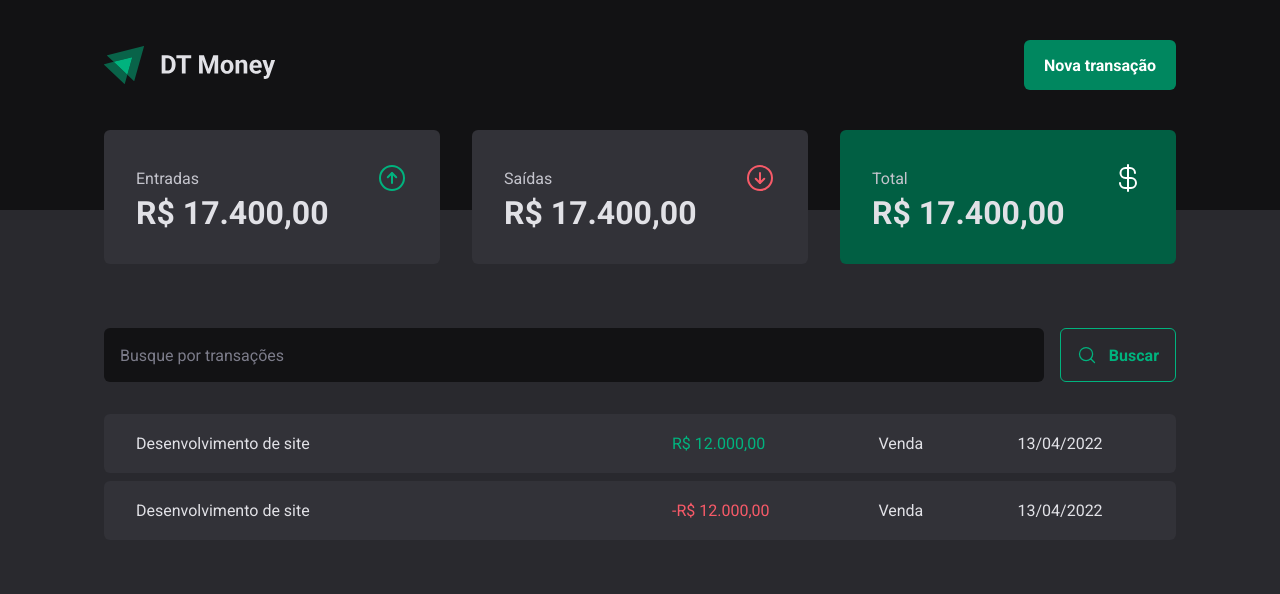
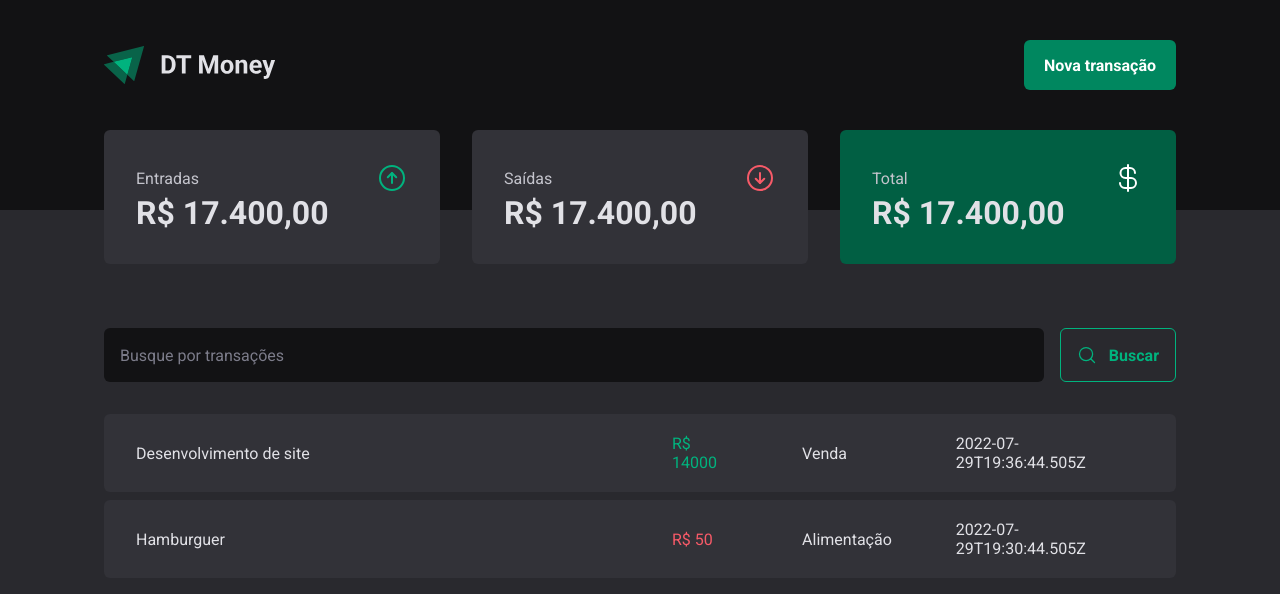
Before and after one commit to navestelar/dt-money, a React (Vite) app: page / in a window 1280 px wide. Shown: the top 594 px of the page. Built offline with nearby package versions, Linux system fonts and the light colour scheme; data requests are answered from the project's data file.

Commit message:
feat: 🎸 json-server

```diff
--- a/package.json
+++ b/package.json
@@ -5,6 +5,7 @@
   "type": "module",
   "scripts": {
     "dev": "vite",
+    "dev:server": "json-server server.json -p 3333 -w",
     "build": "tsc && vite build",
     "lint": "eslint . --ext ts,tsx --report-unused-disable-directives --max-warnings 0",
     "preview": "vite preview"
@@ -27,6 +28,7 @@
     "eslint": "^8.57.0",
     "eslint-plugin-react-hooks": "^4.6.0",
     "eslint-plugin-react-refresh": "^0.4.5",
+    "json-server": "^1.0.0-alpha.23",
     "typescript": "^5.2.2",
     "vite": "^5.1.6"
   }
--- /dev/null
+++ b/server.json
@@ -0,0 +1,20 @@
+{
+  "transactions": [
+    {
+      "id": 1,
+      "description": "Desenvolvimento de site",
+      "type": "income",
+      "category": "Venda",
+      "price": 14000,
+      "createdAt": "2022-07-29T19:36:44.505Z"
+    },
+    {
+      "id": 2,
+      "description": "Hamburguer",
+      "type": "outcome",
+      "category": "Alimentação",
+      "price": 50,
+      "createdAt": "2022-07-29T19:30:44.505Z"
+    }
+  ]
+}
--- a/src/pages/transactions/index.tsx
+++ b/src/pages/transactions/index.tsx
@@ -1,9 +1,32 @@
+import { useEffect, useState } from "react";
 import { Header } from "../../components/Header";
 import { Summary } from "../../components/Summary";
 import { SearchForm } from "./components/SearchForm";
 import { PriceHighlight, TransactionsContainer, TransactionsTable } from "./styles";
 
+interface Transaction {
+  id: number
+  description: string
+  type: 'income' | 'outcome'
+  price: number
+  category: string
+  createdAt: string
+}
+
 export function Transactions() {
+  const [transactions, setTransactions] = useState<Transaction[]>([])
+
+  async function loadTransactions() {
+    const response = await fetch("http://localhost:3333/transactions")
+    const data = await response.json()
+
+    setTransactions(data)
+  }
+
+  useEffect(() => {
+    loadTransactions()
+  }, [])
+
   return (
     <div>
       <Header />
@@ -13,26 +36,20 @@
 
         <TransactionsTable>
           <tbody>
-            <tr>
-              <td width="50%">Desenvolvimento de site</td>
-              <td>
-                <PriceHighlight variant="income">
-                  R$ 12.000,00
-                </PriceHighlight>
-              </td>
-              <td>Venda</td>
-              <td>13/04/2022</td>
-            </tr>
-            <tr>
-              <td width="50%">Desenvolvimento de site</td>
-              <td>
-                <PriceHighlight variant="outcome">
-                  -R$ 12.000,00
-                </PriceHighlight>
-              </td>
-              <td>Venda</td>
-              <td>13/04/2022</td>
-            </tr>
+            {transactions.map(transaction => {
+              return (
+                <tr key={transaction.id}>
+                  <td width="50%">{ transaction.description }</td>
+                  <td>
+                    <PriceHighlight variant={transaction.type}>
+                      R$ { transaction.price }
+                    </PriceHighlight>
+                  </td>
+                  <td>{ transaction.category }</td>
+                  <td>{ transaction.createdAt }</td>
+                </tr>
+              )
+            })}
           </tbody>
         </TransactionsTable>
       </TransactionsContainer>
```
Also changed, not shown: 1 other file (tests, documents, lock files or other folders).
